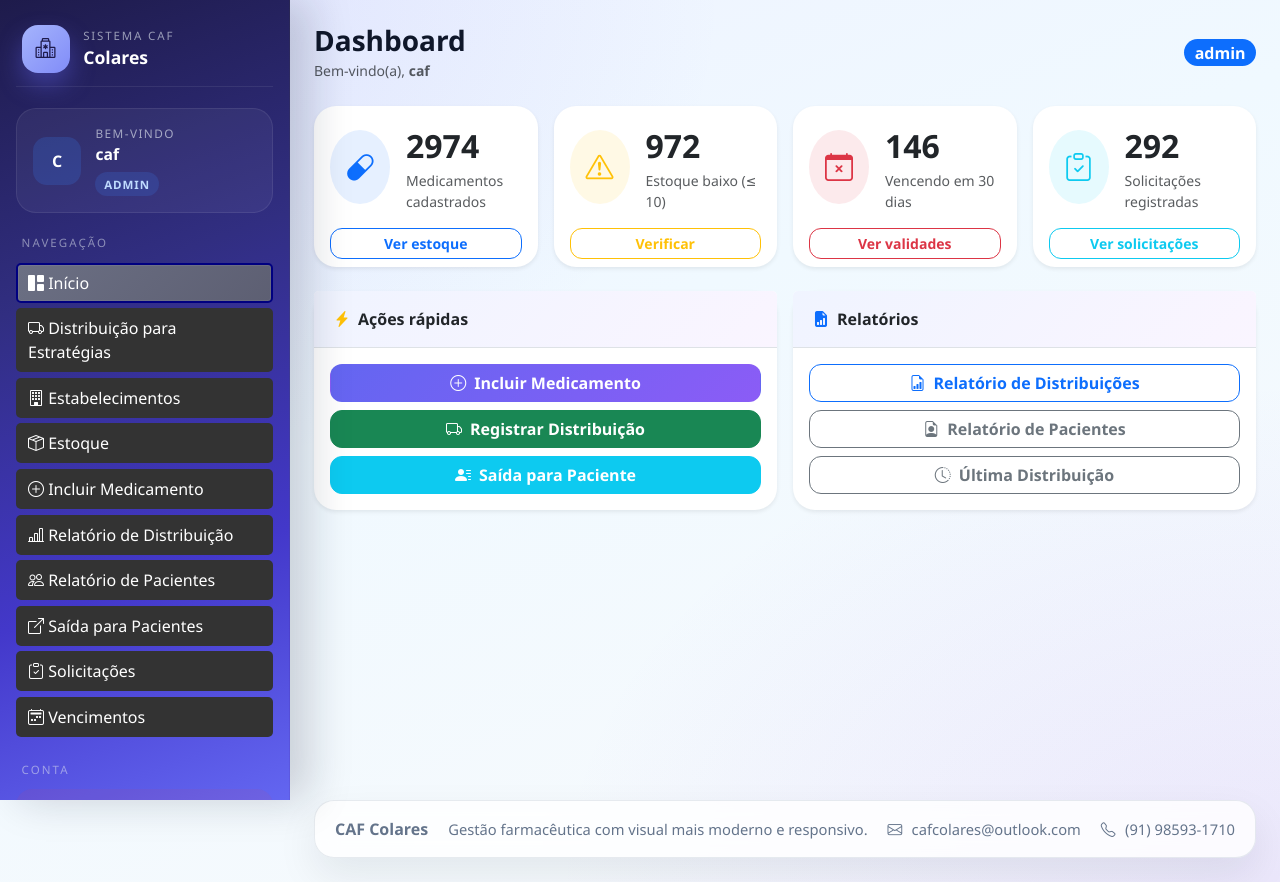
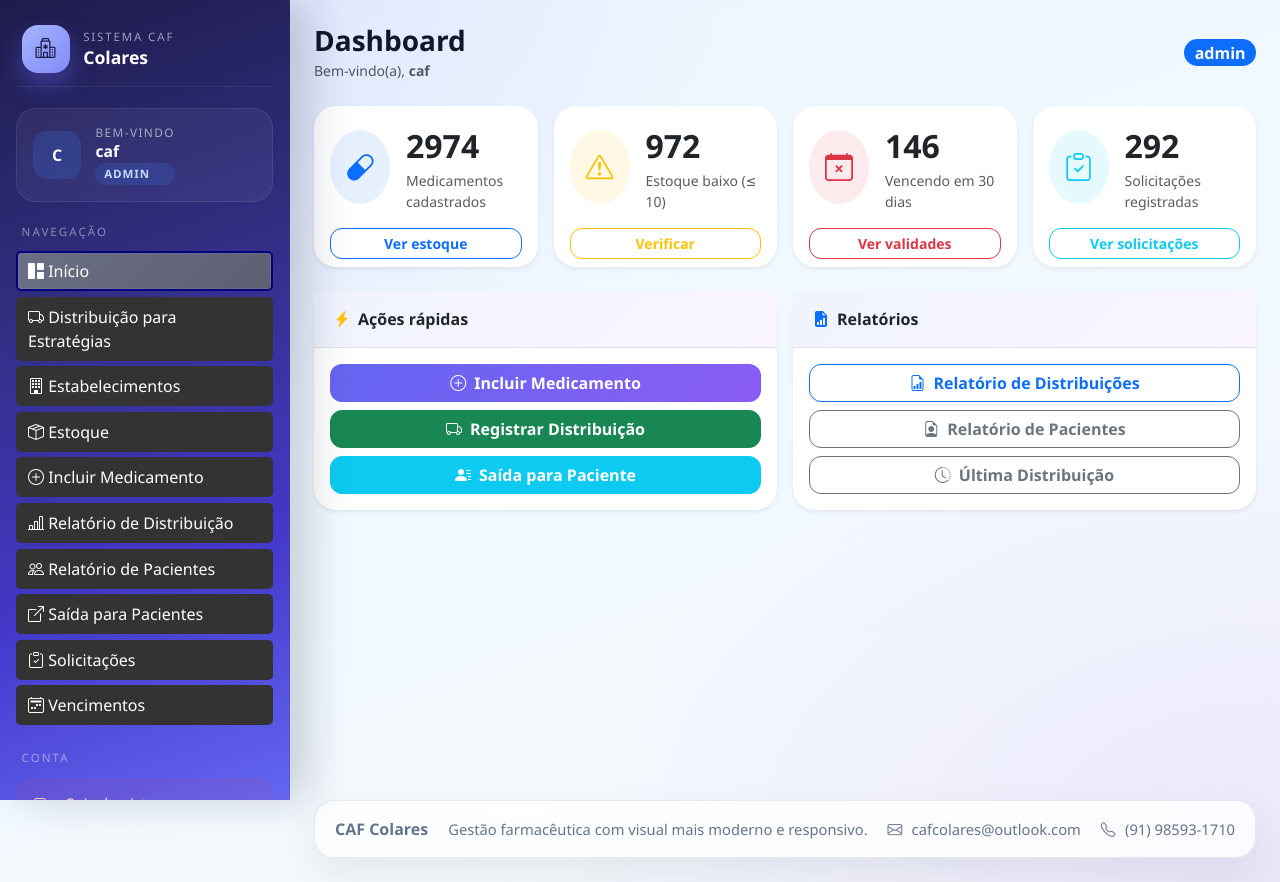
Before and after one commit to deivison-nog/cafcolares, a PHP site: page /dashboard.php in a window 1280 px wide. Run offline with PHP 8.4, Linux system fonts and the light colour scheme; a user stored in the database is signed in; data comes from the database, SQL or seed files in the repository.

Commit message:
Ajusta tipografia e quebra de texto na sidebar
Agent-Logs-Url: https://github.com/deivison-nog/cafcolares/sessions/78adf891-3273-4c98-927f-61551d361fbc

Co-authored-by: deivison-nog <77868616+deivison-nog@users.noreply.github.com>

```diff
--- a/css/style.css
+++ b/css/style.css
@@ -478,6 +478,25 @@ body {
     color: #fff;
 }
 
+#appSidebar .sidebar-brand > div:last-child,
+#appSidebar .sidebar-user-card > div:last-child {
+    min-width: 0;
+    display: flex;
+    flex-direction: column;
+    gap: 0.12rem;
+}
+
+#appSidebar .sidebar-brand-kicker,
+#appSidebar .sidebar-brand-title,
+#appSidebar .sidebar-user-label,
+#appSidebar .sidebar-user-name,
+#appSidebar .sidebar-user-badge {
+    margin: 0;
+    line-height: 1.25;
+    word-break: normal;
+    overflow-wrap: break-word;
+}
+
 .sidebar-user-card {
     display: flex;
     align-items: center;
@@ -563,6 +582,13 @@ body {
     width: 1.2rem;
     text-align: center;
     font-size: 1rem;
+}
+
+#appSidebar .sidebar-nav a span,
+#appSidebar .sidebar-logout span {
+    flex: 1;
+    min-width: 0;
+    line-height: 1.32;
 }
 
 .sidebar-nav a:hover,
```
